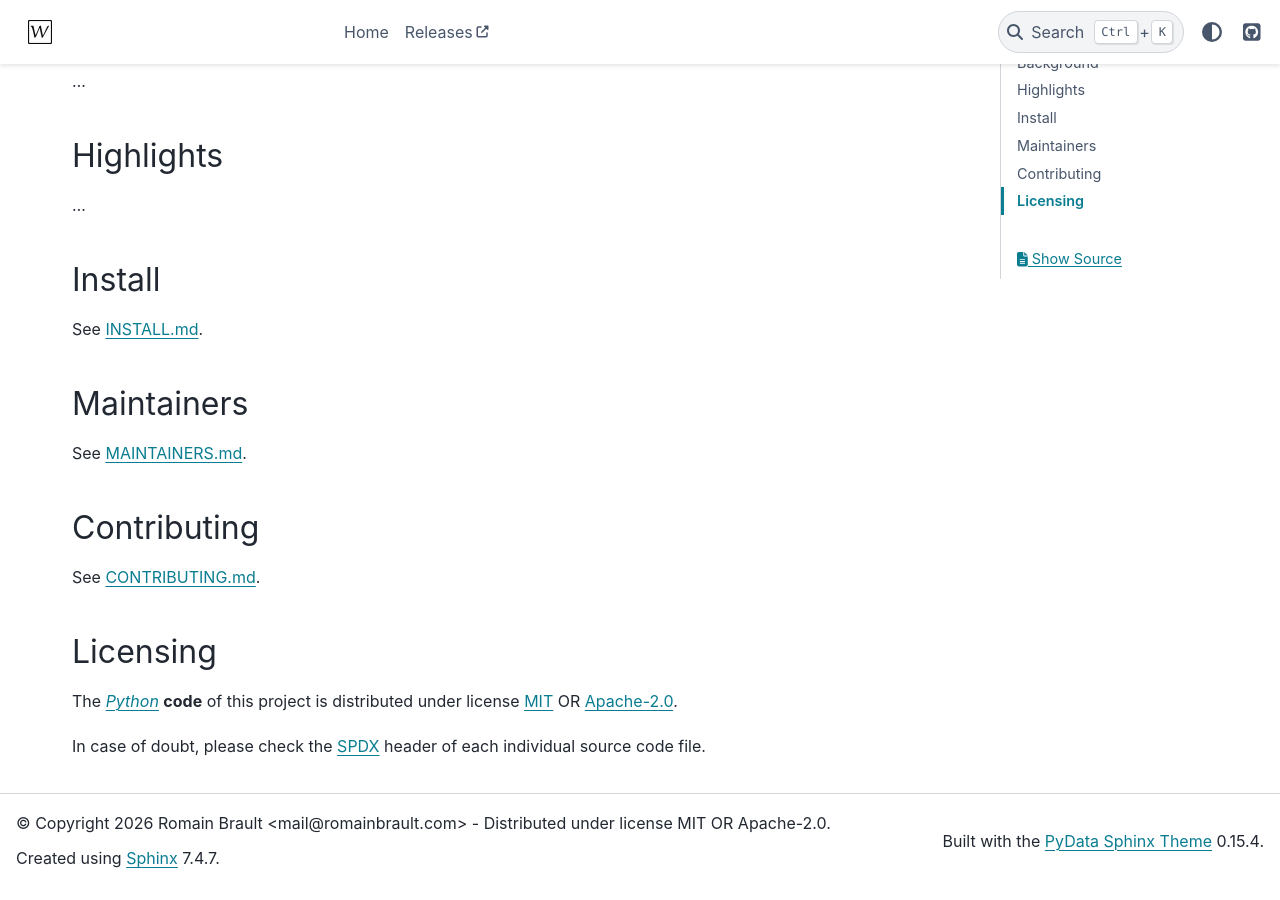
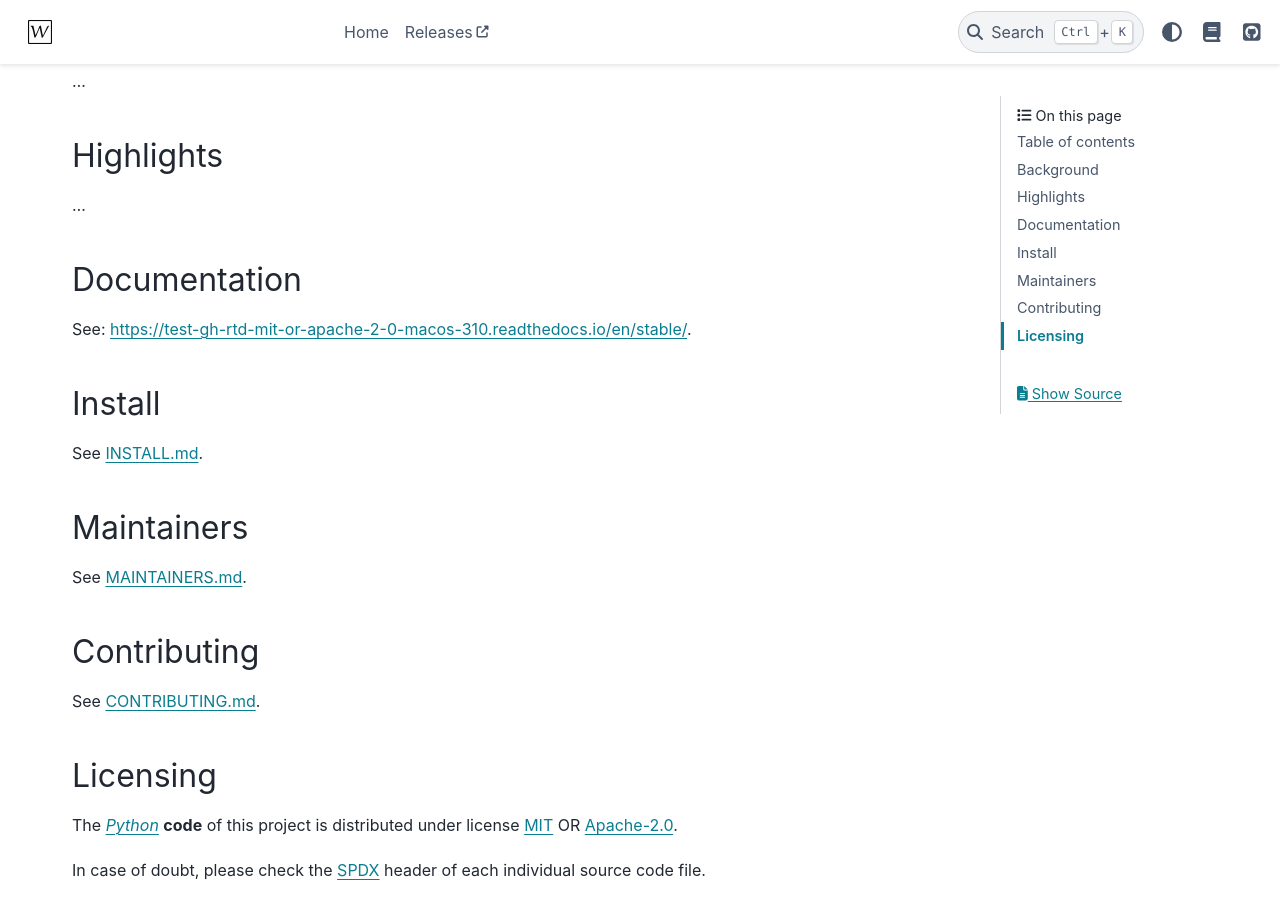
Before and after one commit to whiteprints-tests/test-gh-rtd-mit-or-apache-2-0-macos-310, a Sphinx documentation site: the page built from docs/index.md, in a window 1280 px wide and 900 px high, scrolled down 786 px. Built offline with Sphinx 7.4.7 and the PyData theme 0.15.4, drawn with Linux system fonts in a browser that asks for light colours; pages that are not in the unit, such as notebooks, are missing from menus; comment, search, counter and statistics services are not loaded.

Commit message:
feat: ✨ add ReadTheDocs integration

```diff
--- a/README.md
+++ b/README.md
@@ -18,6 +18,7 @@
         <a href="https://spdx.org/licenses"><img alt="license badge" src="https://img.shields.io/badge/📝_License-MIT OR Apache--2.0-4CAF50.svg"/></a>
         <a href="https://github.com/whiteprints-tests/test-gh-rtd-mit-or-apache-2-0-macos-310/discussions"><img alt="GitHub Discussions" src="https://img.shields.io/github/discussions/whiteprints-tests/test-gh-rtd-mit-or-apache-2-0-macos-310.svg?logo=GitHub"></a>
         <a href="https://api.reuse.software/info/github.com/whiteprints-tests/test-gh-rtd-mit-or-apache-2-0-macos-310"><img alt="REUSE status" src="https://api.reuse.software/badge/github.com/whiteprints-tests/test-gh-rtd-mit-or-apache-2-0-macos-310"/></a>
+        <a href='https://readthedocs.org/projects/test-gh-rtd-mit-or-apache-2-0-macos-310/'><img src='https://readthedocs.org/projects/test-gh-rtd-mit-or-apache-2-0-macos-310/badge/?version=latest' alt='Documentation Status' /></a>
         <a href="https://www.contributor-covenant.org/version/2/1/code_of_conduct/"><img alt="contributor covenant badge" src="https://img.shields.io/badge/Contributor_Covenant-2.1-4BAAAA.svg?logo=contributorcovenant"/></a>
     </p>
 </div>
@@ -38,6 +39,10 @@
 ## Highlights
 
 ...
+
+## Documentation
+
+See: https://test-gh-rtd-mit-or-apache-2-0-macos-310.readthedocs.io/en/stable/.
 
 ## Install
 
--- a/docs/conf.py
+++ b/docs/conf.py
@@ -6,6 +6,7 @@
 
 # pylint: disable=invalid-name
 
+import os
 from importlib import metadata
 from pathlib import Path
 
@@ -53,9 +54,19 @@
 html_logo = "_static/logo.svg"
 html_static_path = ["_static"]
 html_extra_path = []
+html_baseurl = os.environ.get("READTHEDOCS_CANONICAL_URL", "/")
+html_js_files = [
+    "readthedocs.js",
+]
 html_theme = "pydata_sphinx_theme"
 html_theme_options = {
     "icon_links": [
+        {
+            "name": "ReadTheDocs",
+            "url": "https://readthedocs.org/projects/test-gh-rtd-mit-or-apache-2-0-macos-310",
+            "icon": "fa-solid fa-book",
+            "type": "fontawesome",
+        },
         {
             "name": "GitHub",
             "url": (
@@ -103,4 +114,6 @@
 exclude_patterns = [
     "_autoapi_templates/**",
 ]
-linkcheck_ignore = []
+linkcheck_ignore = [
+    r"https://.*\.readthedocs\.io/en/stable/",
+]
```
Also changed, not shown: docs/readthedocs.js (added, +11 -0 lines), .readthedocs.yml (added), 3 other files.
